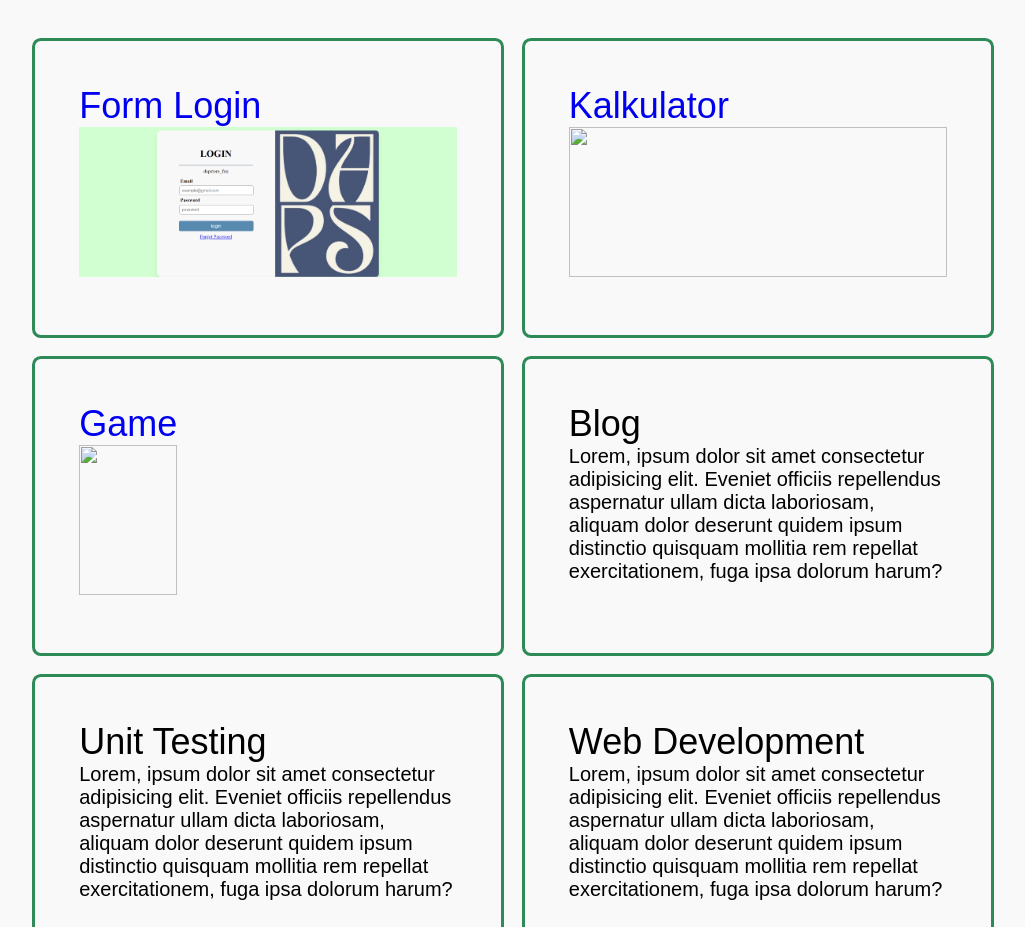
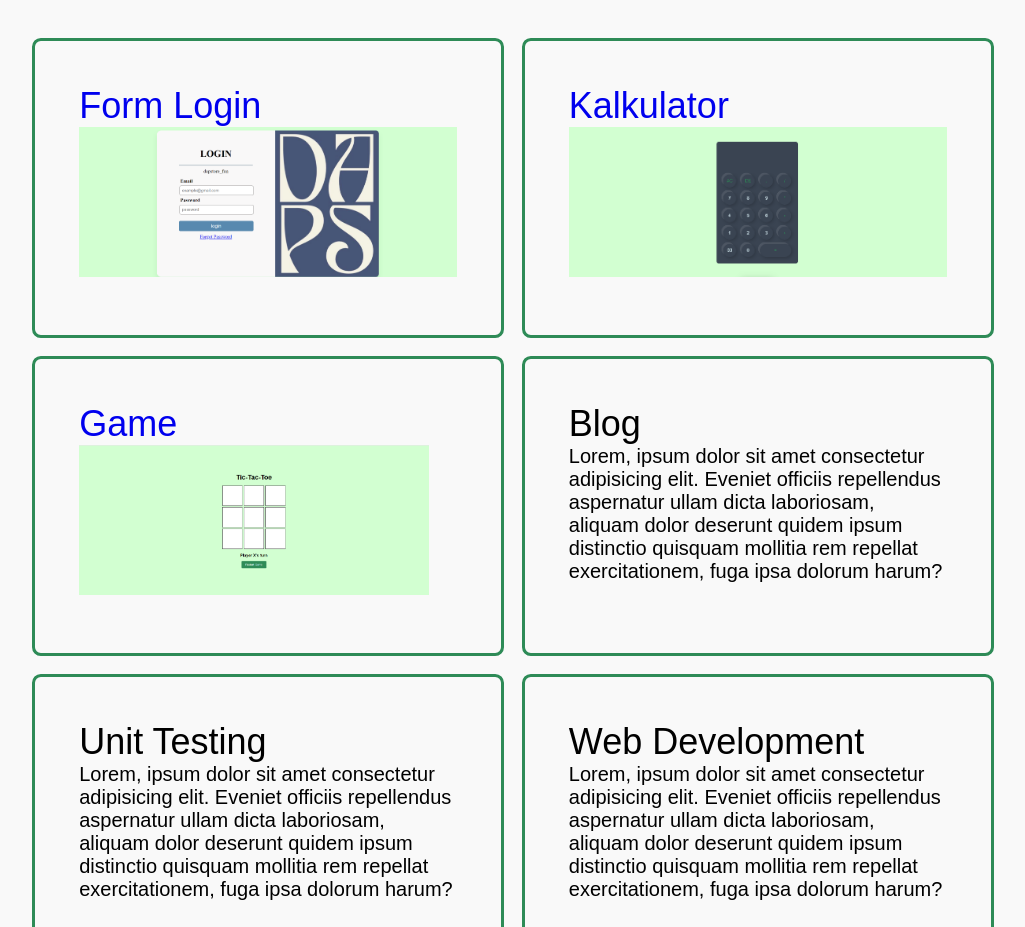
Before and after one commit to Davaalbian/tugasporto, a plain HTML site: page index.html in a window 1280 px wide. Shown: the part 1940-2867 px from the top of the page, without its empty margins (127-1152 px from the left). Drawn offline with nearby package versions, Linux system fonts and the light colour scheme; a script that the page names is missing; files whose address does not match are found by name.

Commit message:
portofolio

```diff
--- a/index.html
+++ b/index.html
@@ -84,7 +84,7 @@
                 <a href="https://kalkulator1.vercel.app/">
                 <div class="projects-info">
                     <h4>Kalkulator</h4>
-                    <img src="/portofolio/kalku.png">
+                    <img src="./kalku.png">
                 </div>
             </a>
             </div>
@@ -93,7 +93,7 @@
                 <div class="projects-info">
                     <a href="/Game/game.html">
                     <h4>Game</h4>
-                    <img src="/portofolio/game.png">
+                    <img src="./game.png">
                 </div>
             </a>
             </div>
```
